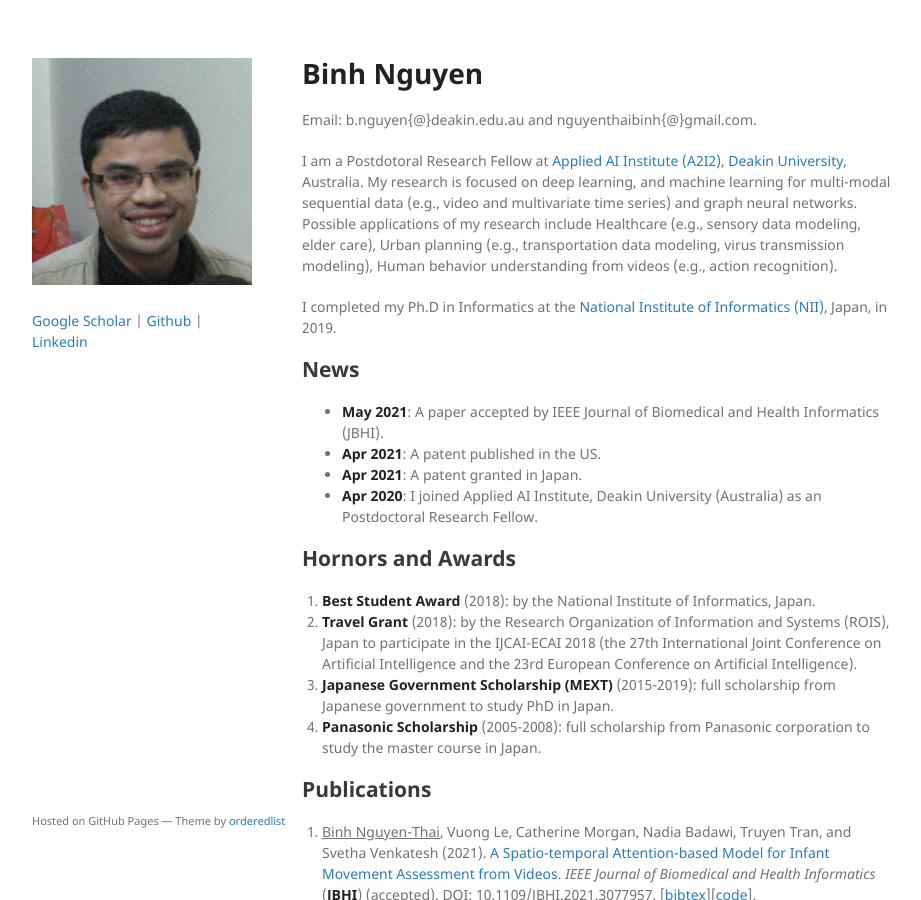
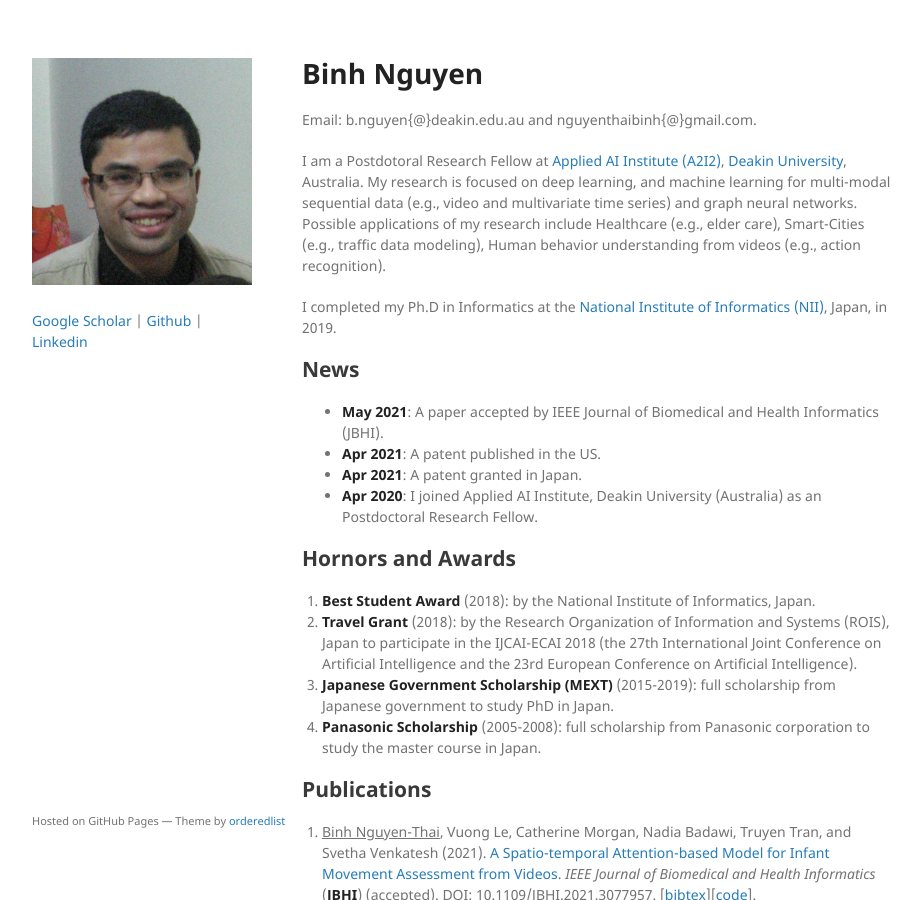
Before and after one commit to nguyenthaibinh/nguyenthaibinh.github.io, a Jekyll site: the page built from index.md, in a window 1280 px wide and 900 px high. Shown: the whole window, without its empty margins (178-1099 px from the left). Built offline with Jekyll 4.4.1, drawn with Linux system fonts in a browser that asks for light colours; the repository's description, which GitHub fills in, is left out; our own code applies the rules of GitHub Pages for plain Markdown files.

Commit message:
Update index.md

```diff
--- a/index.md
+++ b/index.md
@@ -4,7 +4,7 @@ layout: default
 # Binh Nguyen
 Email: b.nguyen{@}deakin.edu.au and nguyenthaibinh{@}gmail.com.
 
-I am a Postdotoral Research Fellow at <a href="https://a2i2.deakin.edu.au">Applied AI Institute (A2I2)</a>, <a href="https://www.deakin.edu.au">Deakin University</a>, Australia. My research is focused on deep learning, and machine learning for multi-modal sequential data (e.g., video and multivariate time series) and graph neural networks. Possible applications of my research include Healthcare (e.g., sensory data modeling, elder care), Urban planning (e.g., transportation data modeling, virus transmission modeling), Human behavior understanding from videos (e.g., action recognition).
+I am a Postdotoral Research Fellow at <a href="https://a2i2.deakin.edu.au">Applied AI Institute (A2I2)</a>, <a href="https://www.deakin.edu.au">Deakin University</a>, Australia. My research is focused on deep learning, and machine learning for multi-modal sequential data (e.g., video and multivariate time series) and graph neural networks. Possible applications of my research include Healthcare (e.g., elder care), Smart-Cities (e.g., traffic data modeling), Human behavior understanding from videos (e.g., action recognition).
 
 I completed my Ph.D in Informatics at the <a href="http://www.nii.ac.jp/graduate/en/">National Institute of Informatics (NII)</a>, Japan, in 2019.
 
```
